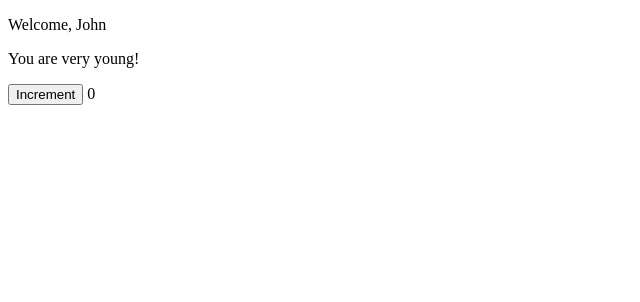
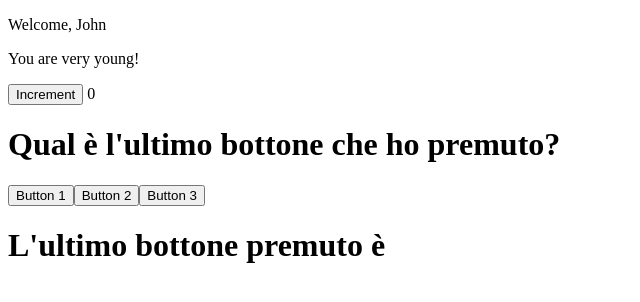
Before and after one commit to cristophergaziano/React_Ex, a React (Create React App) app in the folder my-app/: page / in a window 1280 px wide. Shown: the top 302 px of the page, without its empty margins (0-640 px from the left). Built offline with nearby package versions, Linux system fonts and the light colour scheme.

Commit message:
exercise events-03 done

```diff
--- a/my-app/src/App.js
+++ b/my-app/src/App.js
@@ -1,4 +1,5 @@
 import React from "react";
+import { ClickTracker } from "./ClickTracker";
 import { Counter } from "./Counter";
 import { Welcome } from "./Welcome";
 
@@ -9,6 +10,7 @@ export class App extends React.Component {
       <div>
         <Welcome name = "John" />
         <Counter initialValue={0} incrementInterval={1000} incrementAmount={1}/>
+        <ClickTracker />
       </div>
     );
   }
--- /dev/null
+++ b/my-app/src/ClickTracker.js
@@ -0,0 +1,25 @@
+import React from "react";
+
+export class ClickTracker extends React.Component {
+  state = {
+    str: '',
+  };
+
+  handleButtonClick = (event) => {
+    this.setState({
+      str: event.target.innerHTML,
+    });
+  };
+
+  render() {
+    return (
+      <div>
+        <h1>Qual è l'ultimo bottone che ho premuto?</h1>
+        <button onClick={this.handleButtonClick}>Button 1</button>
+        <button onClick={this.handleButtonClick}>Button 2</button>
+        <button onClick={this.handleButtonClick}>Button 3</button>
+        <h1>L'ultimo bottone premuto è {this.state.str}</h1>
+      </div>
+    );
+  }
+}
```
